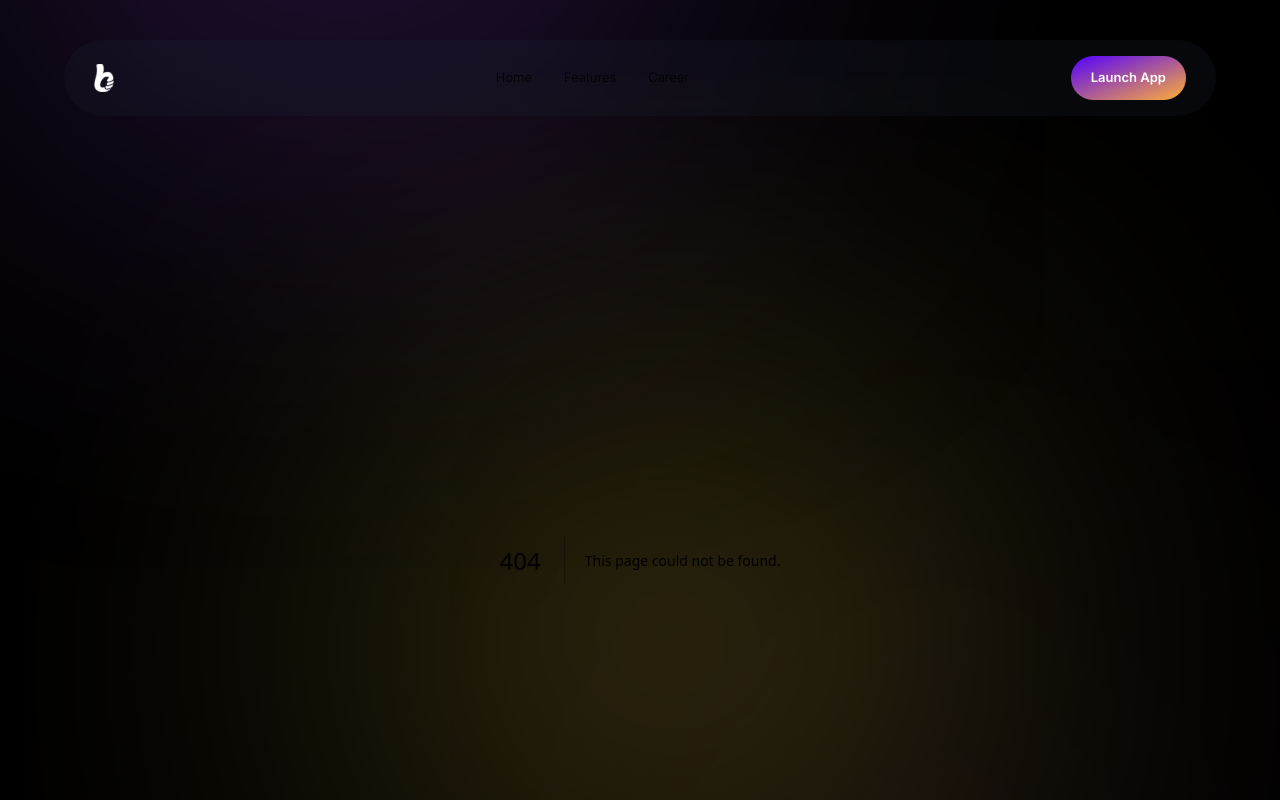
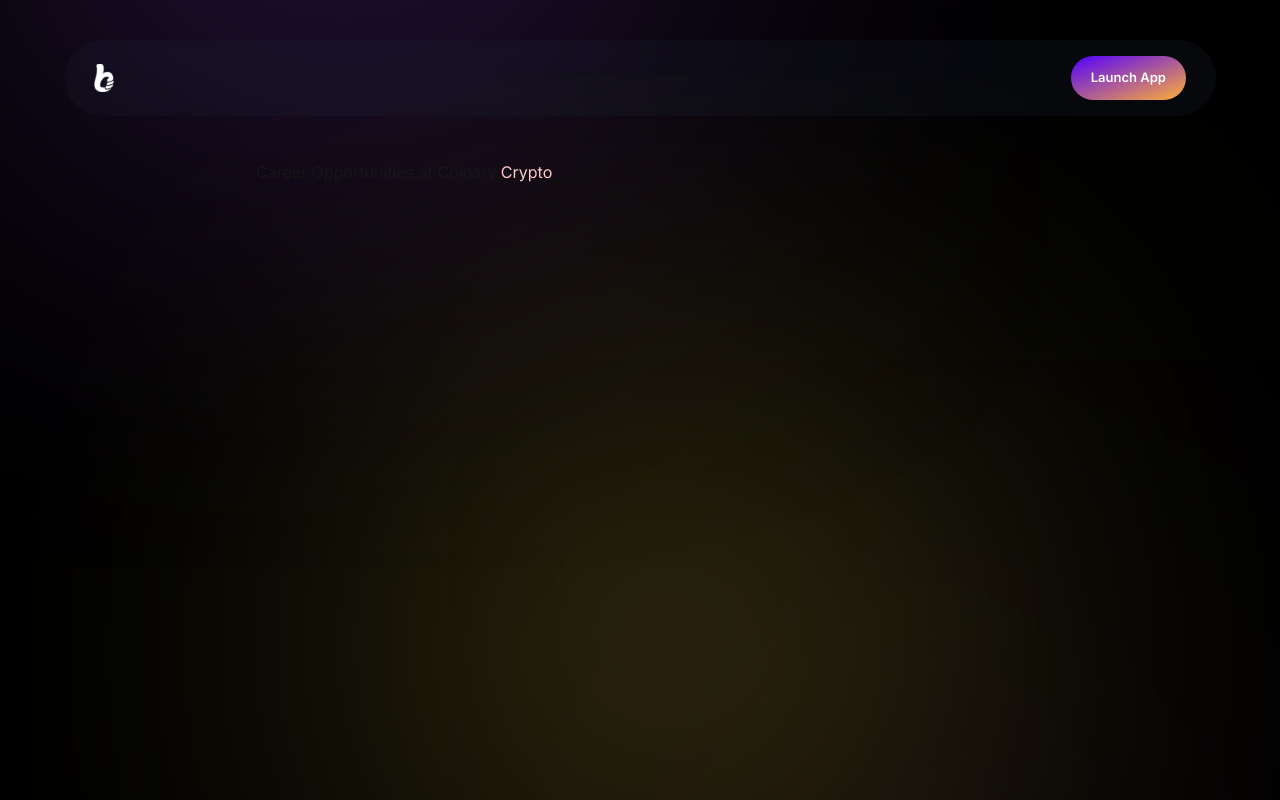
Before and after one commit to Blessed-Samuel/launchapp-crypto, a Next.js app: page /features in a window 1280 px wide. Before the commit this address had no page. Shown: the top 800 px of the page. Built offline with nearby package versions, Linux system fonts and the light colour scheme.

Commit message:
Fixed app routing.

```diff
--- a/app/pages/Careers.tsx
+++ b/app/career/page.tsx
@@ -1,7 +1,9 @@
+import Container from "@/components/Container";
+
 export default function Career() {
     return (
-        <div>
+        <Container>
             <h1>Career Opportunities at Coinary Crypto</h1>
-        </div>
+        </Container>
     );
 }
--- /dev/null
+++ b/app/features/page.tsx
@@ -0,0 +1,9 @@
+import Container from "@/components/Container";
+
+export default function Features() {
+    return (
+        <Container>
+            <h1>Career Opportunities at Coinary <span className="text-red-200">Crypto</span></h1>
+        </Container>
+    );
+}
--- /dev/null
+++ b/app/home/page.tsx
@@ -0,0 +1,12 @@
+import React from "react";
+import Banner from "@/components/Banner";
+import Earn from "@/components/Earn";
+
+export default function HomeRoot() {
+    return (
+        <>
+            <Banner />
+            <Earn />
+        </>
+    );
+}
--- a/app/page.tsx
+++ b/app/page.tsx
@@ -1,15 +1,13 @@
 import React from "react";
-import Banner from '@/components/Banner';
+import HomeRoot from "@/app/home/page";
 import Container from "@/components/Container";
-import Earn from "@/components/Earn";
 
 export default function Home() {
   return (
     <Container>
       <main>
         <div className="flex flex-col">
-          <Banner />
-          <Earn />
+          <HomeRoot />
         </div>
       </main>
     </Container>
--- a/app/pages/Features.tsx
+++ /dev/null
@@ -1,7 +0,0 @@
-export default function Features() {
-    return (
-        <div>
-            <h1>Features of Coinary Crypto</h1>
-        </div>
-    );
-}
```
